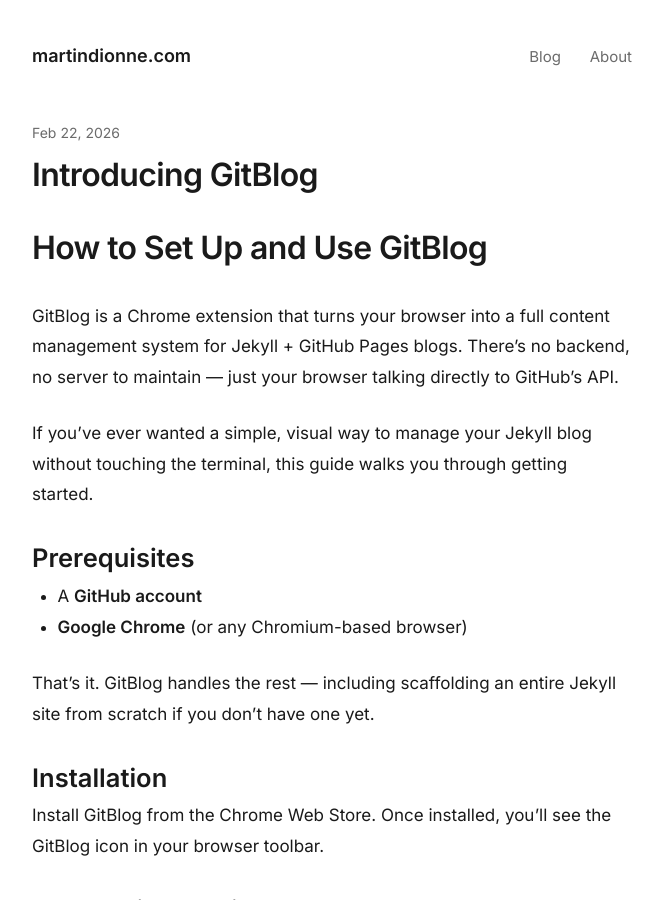
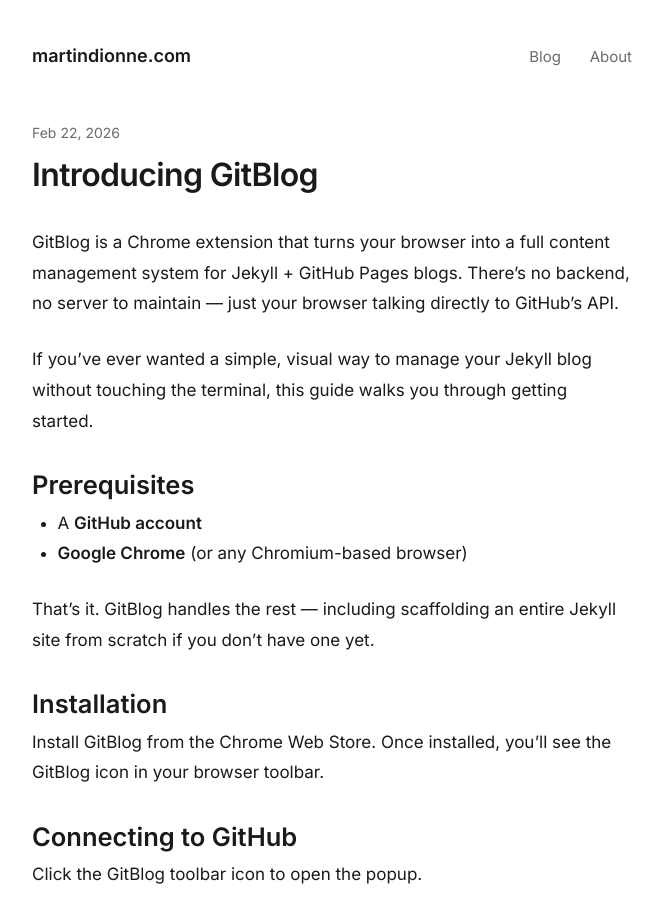
Before and after one commit to mendelevium/mendelevium.github.io, a Jekyll site: the page built from _posts/2026-02-21-introducing-gitblog.md, in a window 1280 px wide and 900 px high. Shown: the whole window, without its empty margins (308-971 px from the left). Built offline with Jekyll 4.4.1, drawn with Linux system fonts in a browser that asks for light colours.

Commit message:
Update post: Introducing GitBlog

```diff
--- a/_posts/2026-02-21-introducing-gitblog.md
+++ b/_posts/2026-02-21-introducing-gitblog.md
@@ -3,8 +3,6 @@ layout: post
 title: Introducing GitBlog
 date: "2026-02-22"
 ---
-# How to Set Up and Use GitBlog
-
 GitBlog is a Chrome extension that turns your browser into a full content management system for Jekyll + GitHub Pages blogs. There's no backend, no server to maintain — just your browser talking directly to GitHub's API.
 
 If you've ever wanted a simple, visual way to manage your Jekyll blog without touching the terminal, this guide walks you through getting started.
```
